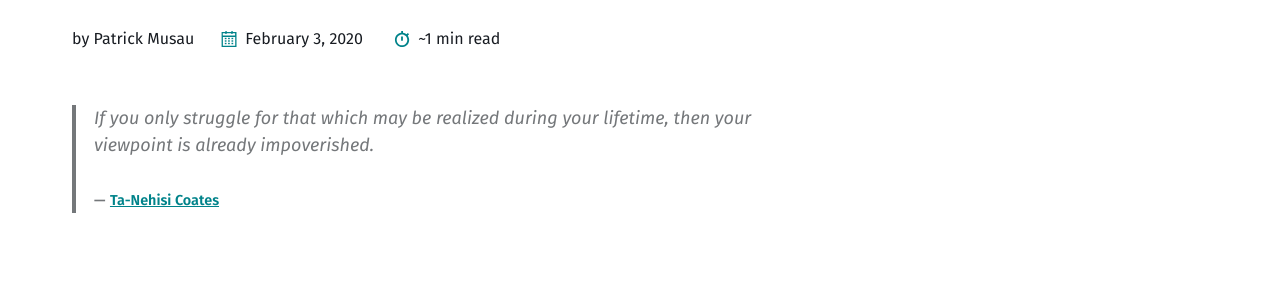
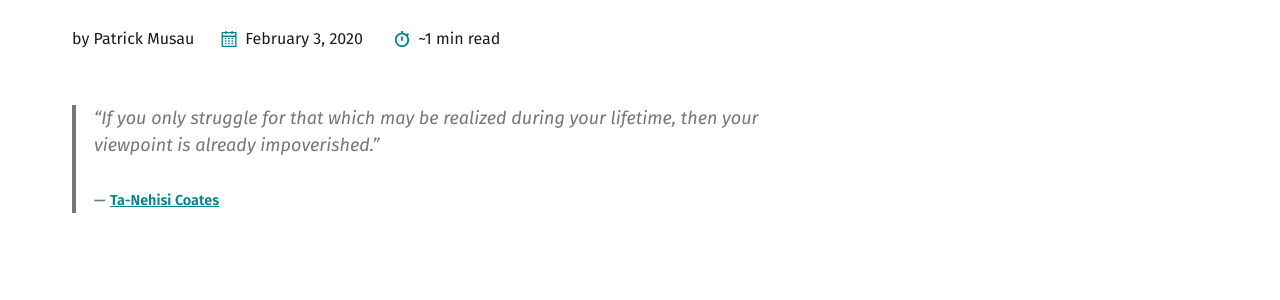
Before and after one commit to pmusau17/pmusau17.github.io, a Jekyll site: the page built from pages/_posts/2020-02-03-post-quote.md, in a window 1280 px wide. Shown: the part 320-620 px from the top of the page. Built offline with Jekyll 4.4.1, drawn with Linux system fonts in a browser that asks for light colours.

Commit message:
Amiri Amiri Amiri

```diff
--- a/_config.yml
+++ b/_config.yml
@@ -82,6 +82,7 @@ defaults:
     values:
       layout: post
       read_time: true
+      title: ""
   # _recipes
   - scope:
       path: "_recipes"
--- a/pages/_posts/2020-02-03-post-quote.md
+++ b/pages/_posts/2020-02-03-post-quote.md
@@ -7,6 +7,6 @@ tags:
   - quote
 ---
 
-> If you only struggle for that which may be realized during your lifetime, then your viewpoint is already impoverished.
+> "If you only struggle for that which may be realized during your lifetime, then your viewpoint is already impoverished."
 >
 > <cite><a href="https://www.youtube.com/watch?v=8xRq4wx5wnE&t=3587s">Ta-Nehisi Coates</a></cite>
```
Also changed, not shown: pages/_posts/2020-01-31-post-quote2.md (+1 -1 lines).
